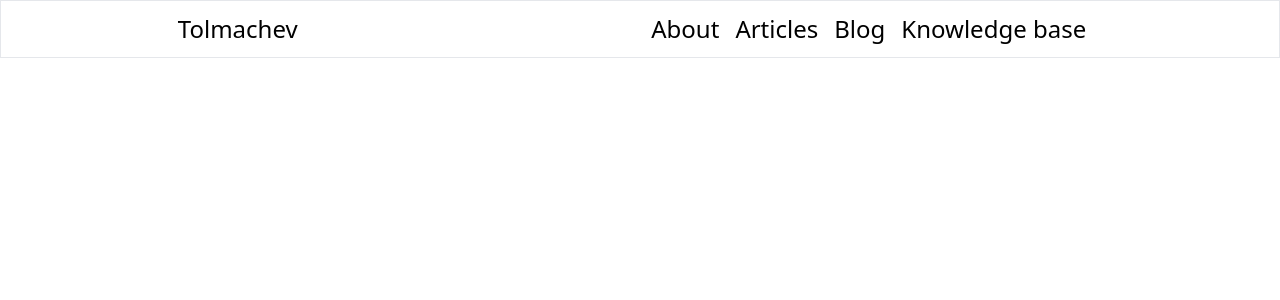
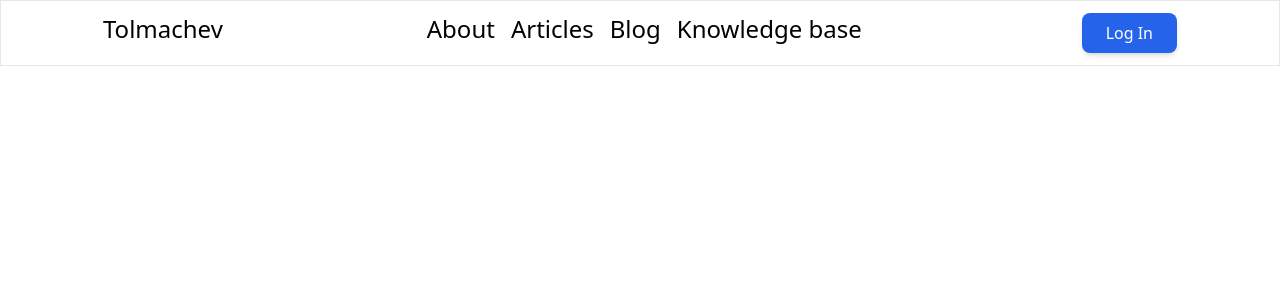
Before and after one commit to Guzime/tolmach-blog-ui, a Next.js app: page / in a window 1280 px wide. Shown: the top 300 px of the page. Built offline with nearby package versions, Linux system fonts and the light colour scheme.

Commit message:
add button login

```diff
--- a/app/components/navbar.tsx
+++ b/app/components/navbar.tsx
@@ -49,7 +49,9 @@ const NavBar: React.FC = () => {
               </Link>
             </div>
           </div>
-          {/* Контейнер меню */}
+          <button className="px-6 py-2 bg-blue-600 text-white font-sans rounded-lg shadow-md hover:opacity-80 transform transition duration-200 focus:outline-none focus:ring-2 focus:opacity-80">
+            Log In
+          </button>
         </div>
       </nav>
     </div>
```
